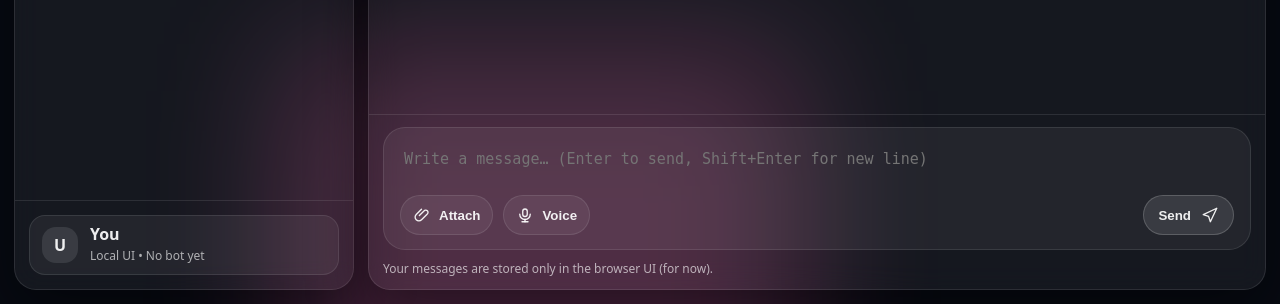
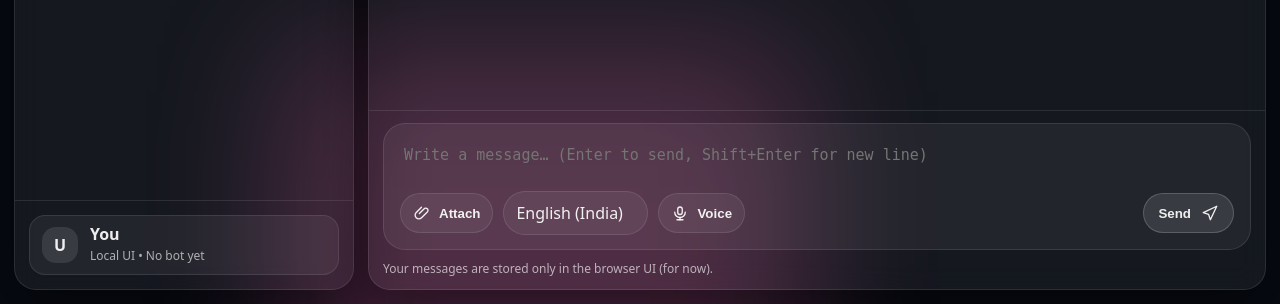
Before and after one commit to Jainethin-M/AI-2, a Flask app: page / in a window 1280 px wide. Shown: the part 816-1120 px from the top of the page. Run offline with Flask 3, Linux system fonts and the light colour scheme.

Commit message:
Success: voice typing multilingual

```diff
--- a/static/app.js
+++ b/static/app.js
@@ -6,6 +6,8 @@
   const themeToggle = document.getElementById("themeToggle");
   const toastEl = document.getElementById("toast");
   const voiceBtn = document.getElementById("voiceBtn");
+  const voiceLangEl = document.getElementById("voiceLang");
+
   const composerHintEl = document.getElementById("composerHint");
   const defaultComposerHint = composerHintEl ? composerHintEl.textContent : "";
 
@@ -242,6 +244,12 @@
     }
   }
 
+  function getSelectedVoiceLang() {
+    if (voiceLangEl && voiceLangEl.value) return voiceLangEl.value;
+    return navigator.language || "en-IN";
+  }
+
+
   function stopVoiceTyping(silent = false) {
     voiceShouldBeOn = false;
 
@@ -274,11 +282,32 @@
       return;
     }
 
+    // Recognition
     recognition = new SpeechRecognition();
     recognition.continuous = true;
     recognition.interimResults = true;
     recognition.maxAlternatives = 1;
-    recognition.lang = navigator.language || "en-US";
+
+    // ✅ Set initial language from dropdown
+    recognition.lang = getSelectedVoiceLang();
+
+    // ✅ If user changes language, apply + restart if listening
+    if (voiceLangEl) {
+      voiceLangEl.addEventListener("change", () => {
+        if (!recognition) return;
+
+        recognition.lang = getSelectedVoiceLang();
+
+        const label = voiceLangEl.options[voiceLangEl.selectedIndex]?.text || voiceLangEl.value;
+        toast(`Voice language: ${label}`);
+
+        // If currently listening, restart to apply immediately
+        if (voiceShouldBeOn) {
+          try { recognition.stop(); } catch (_) {}
+          // onend will auto-restart because voiceShouldBeOn stays true
+        }
+      });
+    }
 
     recognition.onstart = () => {
       voiceIsActive = true;
@@ -323,8 +352,11 @@
       } else if (err === "audio-capture") {
         toast("No microphone found.");
         stopVoiceTyping(true);
+      } else if (err === "network") {
+        toast("Speech service network error. Check internet.");
+        stopVoiceTyping(true);
       } else {
-        // e.g. 'no-speech' often happens; we let onend auto-restart if user still wants it
+        // e.g. 'no-speech' happens often; onend will auto-restart if user still wants it
       }
     };
 
@@ -334,6 +366,9 @@
       // Some browsers end automatically after a pause.
       // If the user still wants dictation on, try restarting.
       if (voiceShouldBeOn) {
+        // ✅ Ensure correct language at restart time too
+        recognition.lang = getSelectedVoiceLang();
+
         setTimeout(() => {
           if (!voiceShouldBeOn) return;
           try {
@@ -359,6 +394,7 @@
       if (document.hidden) stopVoiceTyping(true);
     });
   }
+
 
   setupVoiceTyping();
 
--- a/static/styles.css
+++ b/static/styles.css
@@ -566,6 +566,32 @@ code{
   animation: micPulse 1.35s ease-in-out infinite;
 }
 
+.chipselect{
+  appearance: none;
+  -webkit-appearance: none;
+  -moz-appearance: none;
+
+  padding: 10px 12px;
+  border-radius: 999px;
+  border: 1px solid rgba(255,255,255,.10);
+  background: rgba(255,255,255,.06);
+  color: rgba(255,255,255,.92);
+
+  font: inherit;
+  cursor: pointer;
+  outline: none;
+}
+
+.chipselect:focus{
+  border-color: rgba(124, 92, 255, .55);
+  box-shadow: 0 0 0 4px rgba(124, 92, 255, .12);
+}
+
+.chipselect option{
+  color: #111; /* makes options readable in most browsers */
+}
+
+
 @keyframes micPulse{
   0%   { box-shadow: 0 0 0 0 rgba(255,105,130,.0); }
   50%  { box-shadow: 0 0 0 10px rgba(255,105,130,.12); }
--- a/templates/index.html
+++ b/templates/index.html
@@ -127,6 +127,13 @@
                 </svg>
                 Attach
               </button>
+              <select id="voiceLang" class="chipselect" aria-label="Voice language">
+                <option value="en-IN">English (India)</option>
+                <option value="ta-IN">Tamil (India)</option>
+                <option value="te-IN">Telugu (India)</option>
+                <option value="hi-IN">Hindi (India)</option>
+                <option value="kn-IN">Kannada (India)</option>
+              </select>
 
               <button class="chipbtn" id="voiceBtn" type="button" title="Voice typing" aria-label="Voice typing" aria-pressed="false">
                 <svg viewBox="0 0 24 24" width="18" height="18" fill="none" aria-hidden="true">
```
